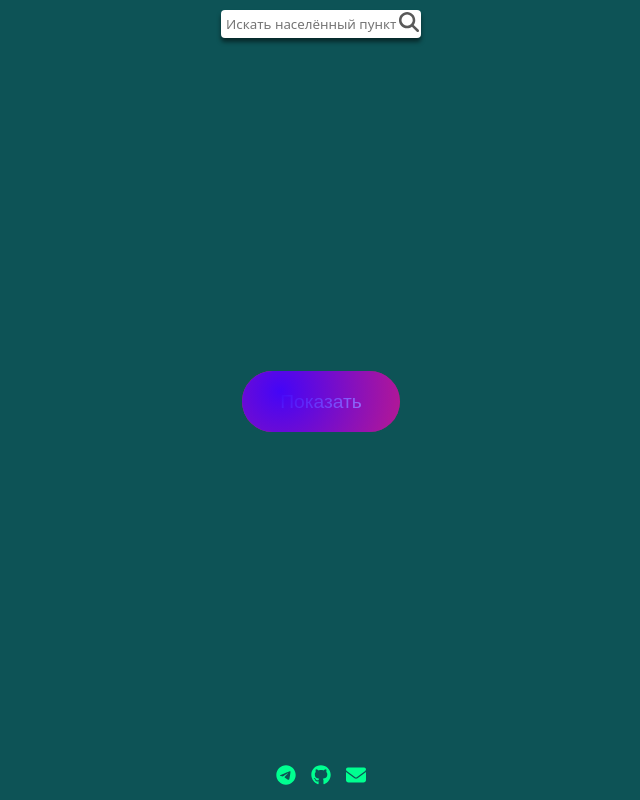
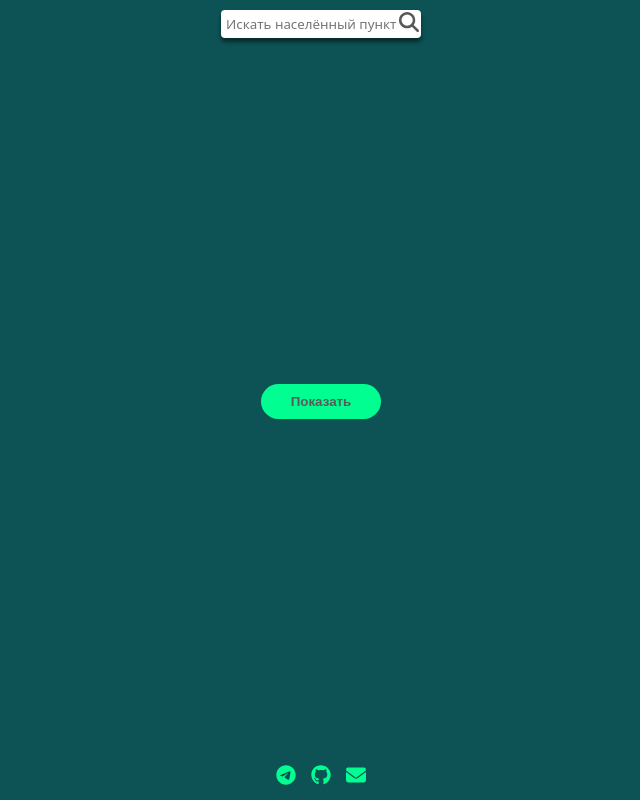
Before and after one commit to AnderyDov/weather-map, a Next.js app: page / in a window 1280 px wide. Shown: the whole page, without its empty margins (319-959 px from the left). Built offline with nearby package versions, Linux system fonts and the light colour scheme.

Commit message:
стилизация кнопки

```diff
--- a/components/Button/Button.module.css
+++ b/components/Button/Button.module.css
@@ -1,38 +1,45 @@
 .button {
+    color: var(--gray);
+    font-weight: 600;
     position: relative;
     appearance: none;
-    background: #f72359;
-    padding: 1em 2em;
+    background: var(--primary);
+    padding: 10px 30px;
     border: none;
-    color: white;
-    font-size: 1.2em;
     cursor: pointer;
     outline: none;
     overflow: hidden;
     border-radius: 100px;
-    z-index: 1;
+    z-index: 0;
+    transition: color 0.2s ease;
+}
+.button:hover {
+    color: var(--white);
 }
 
-.span {
-    position: relative;
-    pointer-events: none;
-}
-
-.span::before {
-    z-index: 2;
+.button::before {
+    z-index: -1;
+    --size: 0;
 
     content: '';
     position: absolute;
     left: var(--x);
     top: var(--y);
-    width: 400px;
-    height: 400px;
-    background: radial-gradient(circle closest-side, #4405f7, transparent);
+    width: var(--size);
+    height: var(--size);
+    background: radial-gradient(
+        circle closest-side,
+        var(--primary-hover),
+        transparent
+    );
     transform: translate(-50%, -50%);
     transition: width 0.2s ease, height 0.2s ease;
 }
 
-.span:hover::before {
-    width: 400px;
-    height: 400px;
+.button:hover::before {
+    --size: 400px;
 }
+.button:active {
+    scale: 0.8;
+    color: var(--white);
+}
--- a/components/Button/Button.tsx
+++ b/components/Button/Button.tsx
@@ -5,7 +5,6 @@ export function Button({ children, ...props }: ButtonProps): JSX.Element {
     function mov(e) {
         const x = e.pageX - e.target.offsetLeft;
         const y = e.pageY - e.target.offsetTop;
-        console.log(e.target.style.cssText);
 
         e.target.style.setProperty('--x', `${x}px`);
         e.target.style.setProperty('--y', `${y}px`);
@@ -13,7 +12,6 @@ export function Button({ children, ...props }: ButtonProps): JSX.Element {
 
     return (
         <button {...props} className={styles.button} onMouseMove={mov}>
-            <span className={styles.span}></span>
             {children}
         </button>
     );
--- a/styles/globals.css
+++ b/styles/globals.css
@@ -9,30 +9,6 @@ body {
     font-weight: var(--normal-weight);
     font-style: var(--normal-style);
 }
-/* button {
-    width: 100px;
-    height: 30px;
-    border-radius: 5px;
-    border: none;
-    cursor: pointer;
-    background: var(--primary);
-    color: var(--black);
-    font-weight: 600;
-}
-button:hover {
-    background: var(--primary-hover);
-}
-button:active {
-    scale: 0.8;
-}
-
-a {
-    text-decoration: none;
-    color: var(--primary);
-}
-a:hover {
-    color: var(--primary-hover);
-} */
 
 * {
     box-sizing: border-box;
@@ -44,7 +20,7 @@ a:hover {
     --bg: #0d5356;
     --gray: rgb(89, 89, 89);
     --primary: #00ff90;
-    --primary-hover: #54eaf8;
+    --primary-hover: #0026ff;
     --font-family: 'Noto Sans', sans-serif;
     --normal-style: normal;
     --normal-weight: 500;
```
